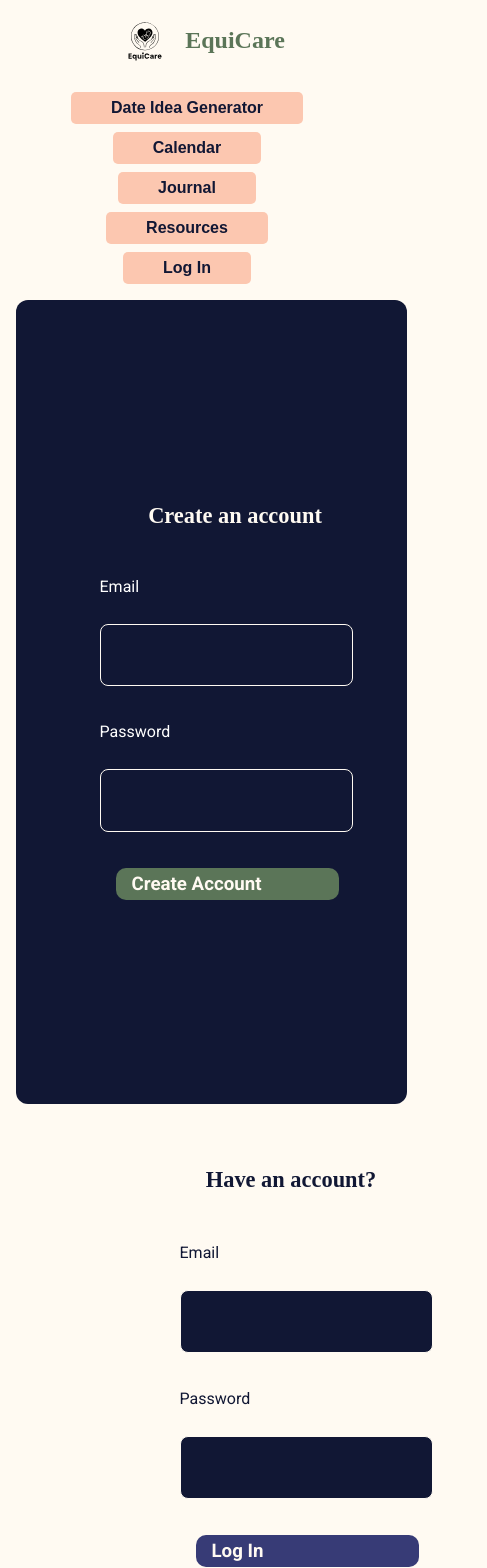
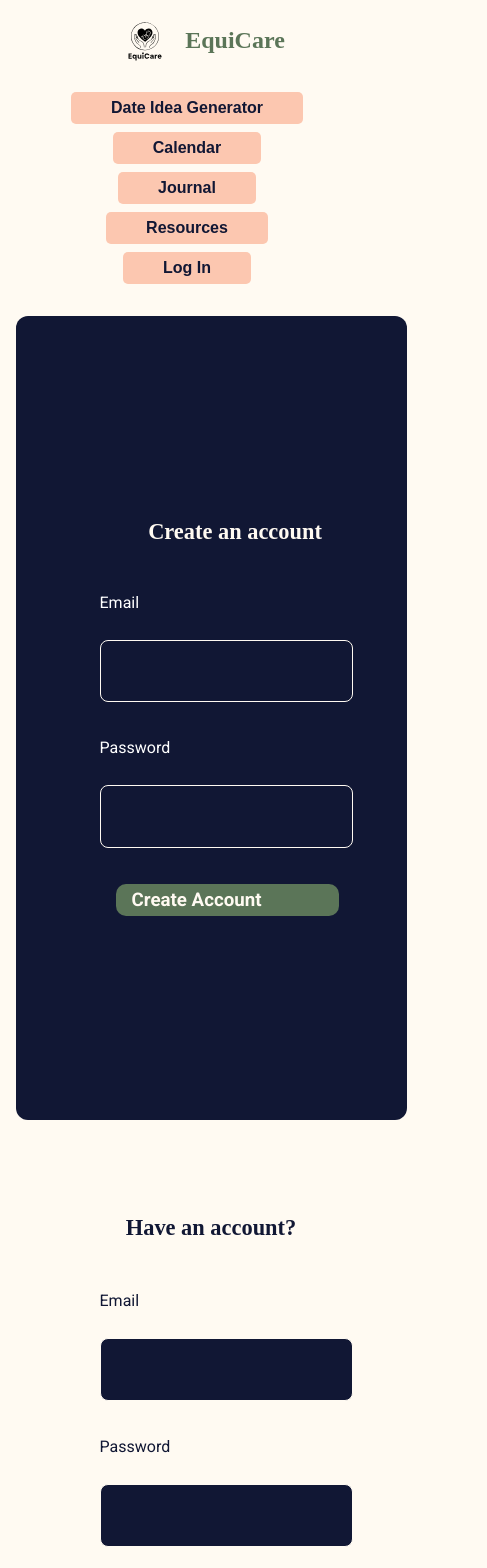
Before and after one commit to UW-INFO442-AU25/equicare, a React (Vite) app: page /#/login in a window 390 px wide. Shown: the top 1568 px of the page, 487 px wide, since content can reach past the window. Built offline with nearby package versions, Linux system fonts and the light colour scheme; no server answers; a web font is replaced by a local one.

Commit message:
added additional responsiveness to login

```diff
--- a/src/App.css
+++ b/src/App.css
@@ -1055,7 +1055,7 @@ video/multimedia source in order for it to be under the image)*/
   }
 }
 
-@media (max-width: 600px) {
+@media (max-width: 400px) {
   .resources-grid {
     justify-content: center;
   }
@@ -1094,7 +1094,7 @@ video/multimedia source in order for it to be under the image)*/
 /* journal.jsx */
 /* received some assistance from ChatGPT to fix the footer
  to make sure it doesn't expand as a user adds multiple entries
-for the same day. As well as to implement responsivness*/
+for the same day. As well as to implement responsivness for screen sizes below 800px*/
 
 .journal-page {
   /* align-items: center; */
@@ -1159,10 +1159,11 @@ for the same day. As well as to implement responsivness*/
   margin-top: 0.3rem;
 }
 
+/* this takes text charactes and stylistically slices them*/
 .recent-title, .recent-preview {
-  overflow: hidden;
-  text-overflow: ellipsis;
-  white-space: nowrap;
+  overflow: visible;
+  text-overflow: clip;
+  white-space: normal;
 }
 
 /* main editor */
@@ -1178,7 +1179,7 @@ for the same day. As well as to implement responsivness*/
   display: flex;
   justify-content: space-between;
   align-items: center;
-  gap: 1.5rem;
+  gap: 1.2rem;
 }
 
 .entry-title-input {
@@ -1553,6 +1554,23 @@ input {
   justify-content: center;
 }
 
+@media (max-width: 800px) {
+  #signup-login {
+    flex-direction: column;
+    height: auto;
+  }
+
+  #signup-box,
+  #login-box {
+    margin: 1rem 0;
+  }
+
+  #login-box {
+    align-items: center;
+  }
+}
+
+
 /* profile.jsx */
 
 #profile-content {
```
